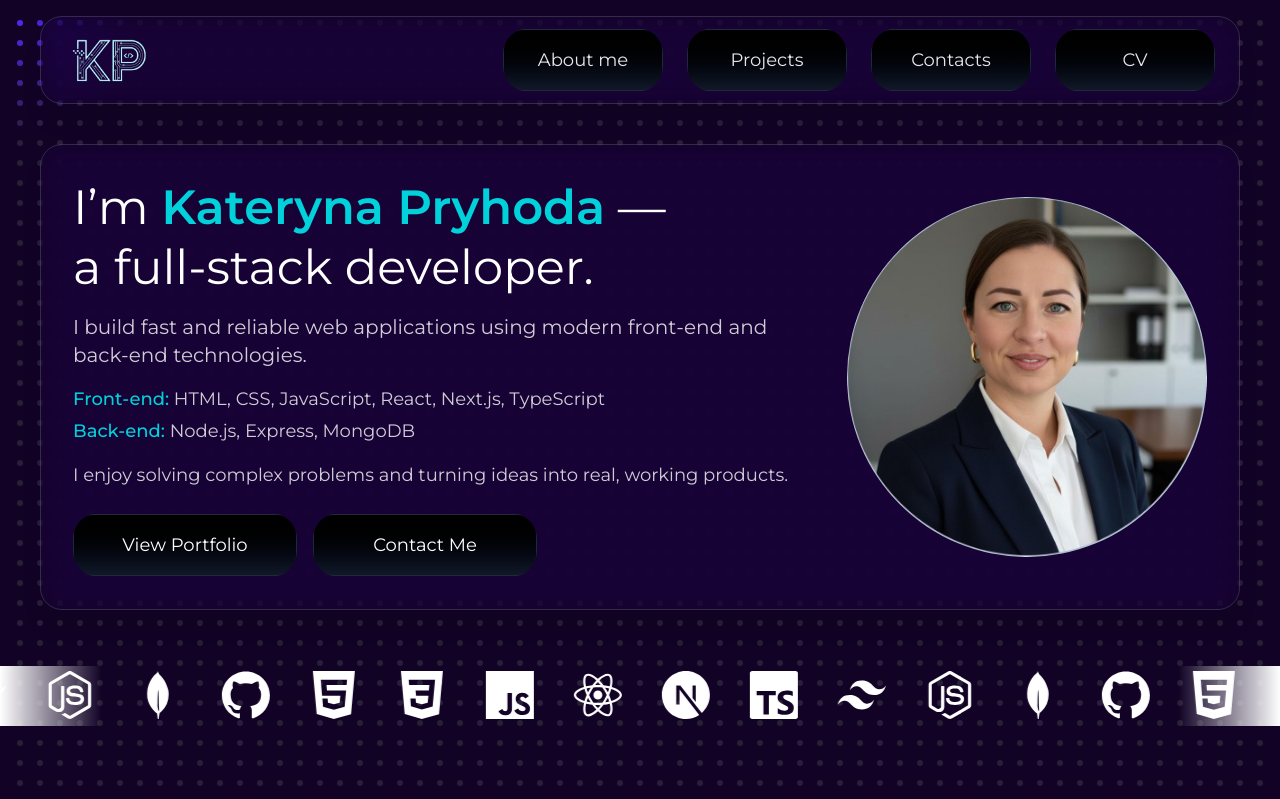
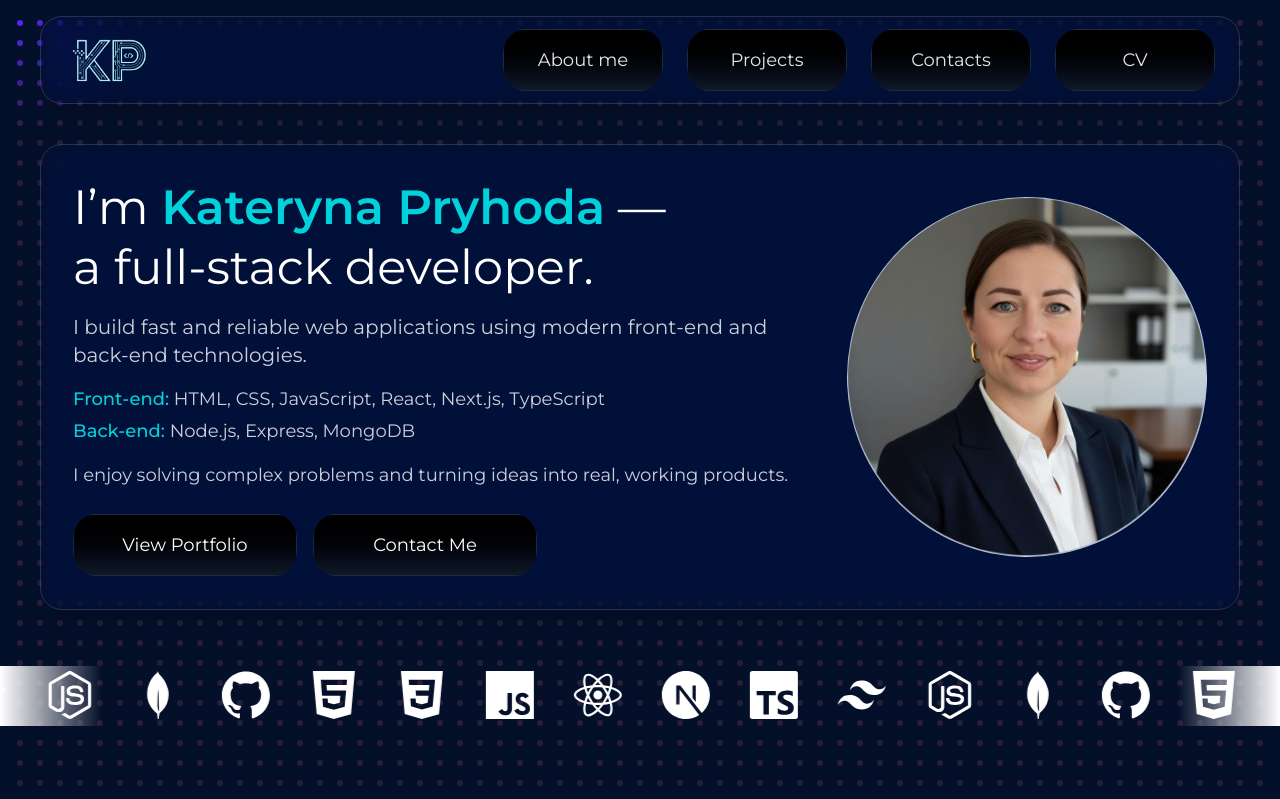
Before and after one commit to netkatya/kateryna-pryhoda, a Next.js app: page / in a window 1280 px wide. Shown: the top 799 px of the page. Built offline with nearby package versions, Linux system fonts and the light colour scheme.

Commit message:
bg changed

```diff
--- a/app/globals.css
+++ b/app/globals.css
@@ -47,7 +47,7 @@
 
 :root {
   --radius: 0.625rem;
-  --background: oklch(15.819% 0.07091 299.047);
+  --background: #040f2a;
   --foreground: oklch(0.145 0 0);
   --card: oklch(1 0 0);
   --card-foreground: oklch(0.145 0 0);
@@ -241,30 +241,25 @@ body {
   animation: glowRoll 1s forwards;
 }
 
-/* В файле globals.css или в модалке через @layer utilities */
+
 .modal-scroll::-webkit-scrollbar {
   height: 8px;
-  /* для горизонтального скролла галереи */
   width: 8px;
-  /* для вертикального скролла модалки */
 }
 
 .modal-scroll::-webkit-scrollbar-track {
   background: rgba(255, 255, 255, 0.05);
-  /* прозрачный фон дорожки */
   border-radius: 8px;
 }
 
 .modal-scroll::-webkit-scrollbar-thumb {
   background: rgba(34, 211, 238, 0.6);
-  /* cyan, немного прозрачный */
   border-radius: 8px;
   transition: background 0.3s;
 }
 
 .modal-scroll::-webkit-scrollbar-thumb:hover {
   background: rgba(34, 211, 238, 0.9);
-  /* ярче при hover */
 }
 
 /* Для Firefox */
```
